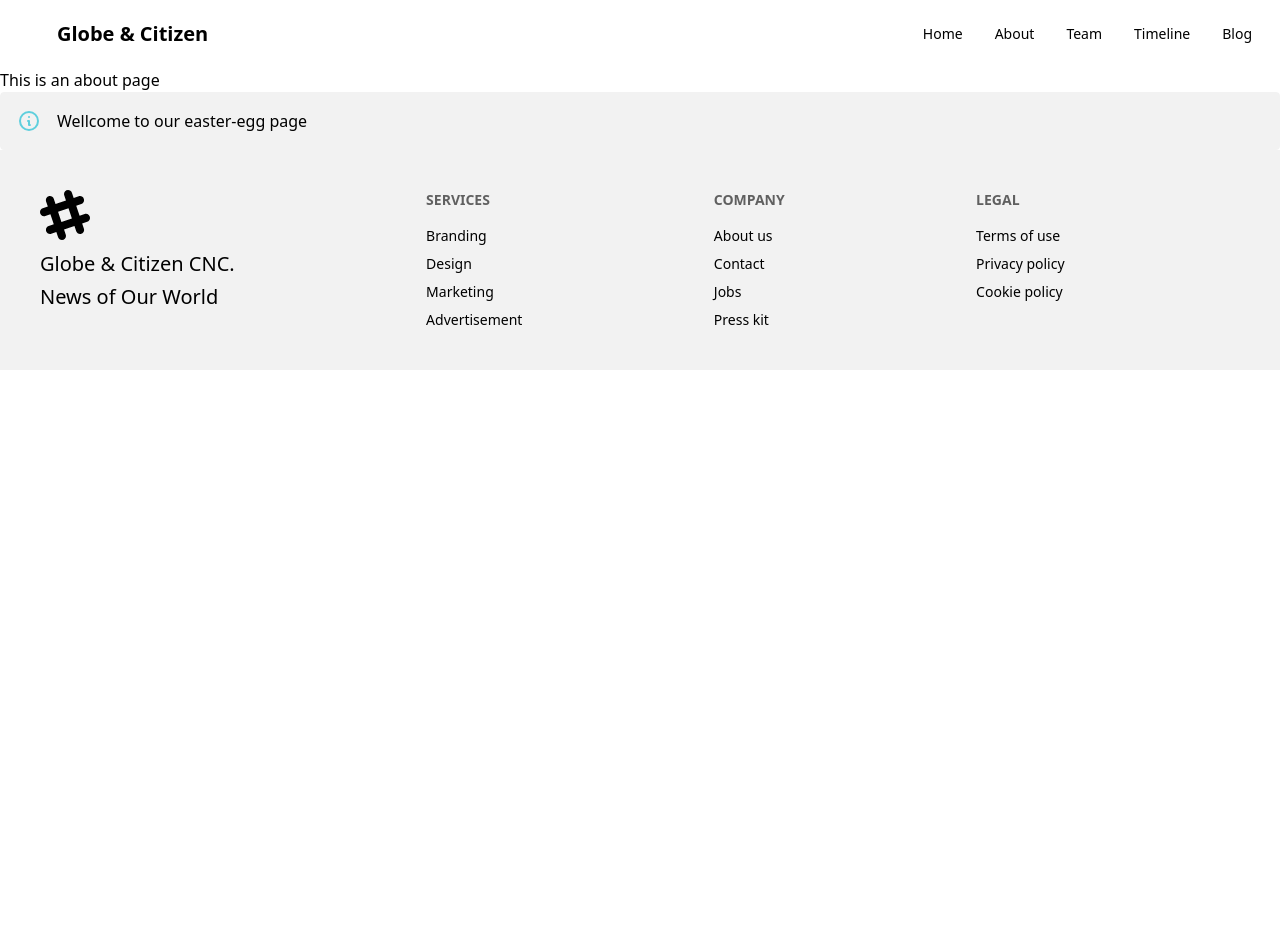
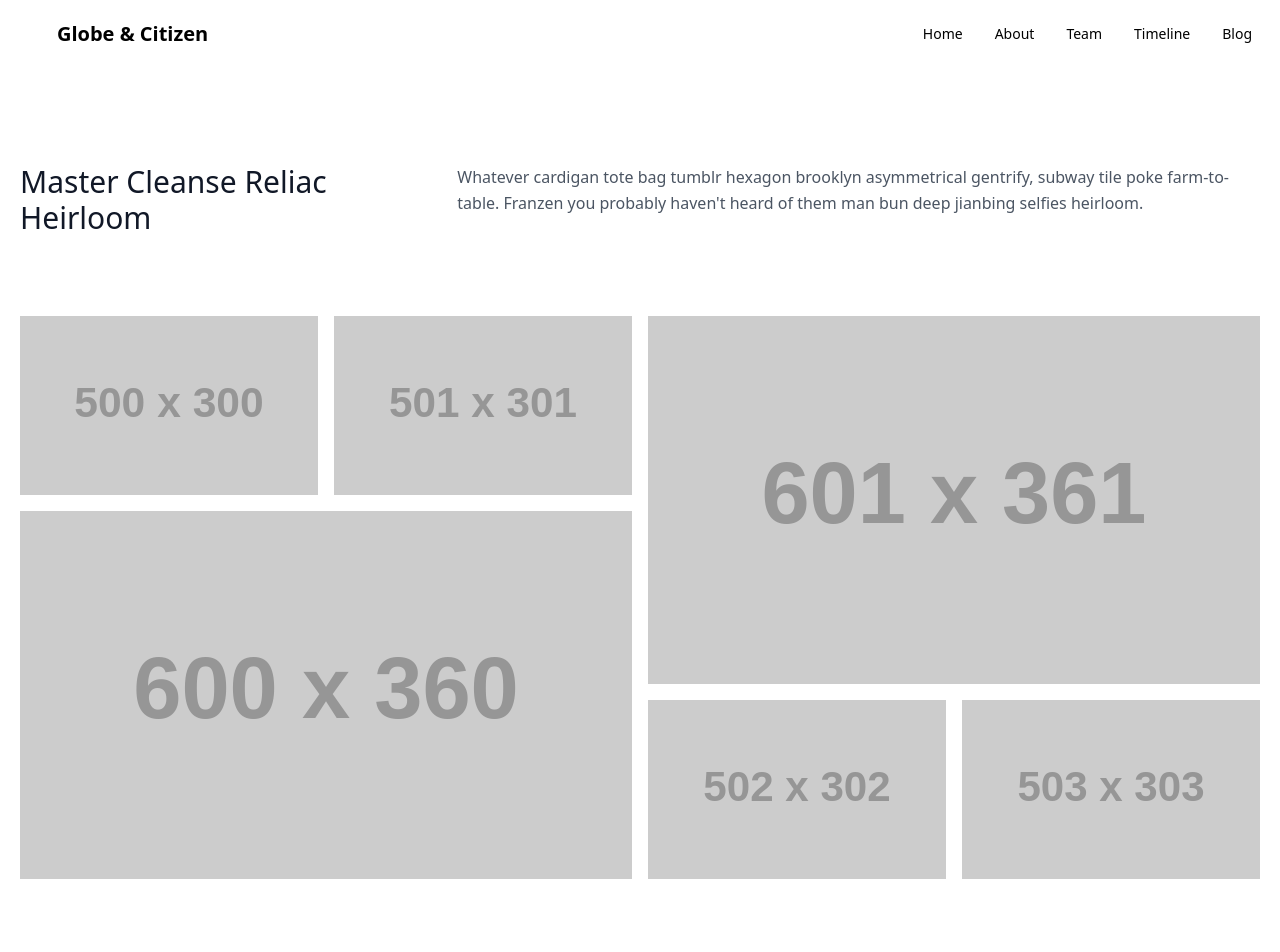
Before and after one commit to globe-and-citizen/gc-web, a Vue app: page /about in a window 1280 px wide. Shown: the top 952 px of the page. Before the commit the page ends 800 px from the top, so only its background shows below. Built offline with nearby package versions, Linux system fonts and the light colour scheme; the HTML template or start-up script is replaced by a standard one.

Commit message:
feat: add galery

```diff
--- a/src/views/AboutView.vue
+++ b/src/views/AboutView.vue
@@ -1,12 +1,46 @@
 <template>
   <div class="">
-    <h1>This is an about page</h1>
-    <div class="container mx-auto">
-      <div role="alert" class="alert">
-        <svg xmlns="http://www.w3.org/2000/svg" fill="none" viewBox="0 0 24 24" class="stroke-info shrink-0 w-6 h-6"><path stroke-linecap="round" stroke-linejoin="round" stroke-width="2" d="M13 16h-1v-4h-1m1-4h.01M21 12a9 9 0 11-18 0 9 9 0 0118 0z"></path></svg>
-        <span>Wellcome to our easter-egg page</span>
+    <section class="text-gray-600 body-font">
+      <div class="container px-5 py-24 mx-auto flex flex-wrap">
+        <div class="flex w-full mb-20 flex-wrap">
+          <h1 class="sm:text-3xl text-2xl font-medium title-font text-gray-900 lg:w-1/3 lg:mb-0 mb-4">Master Cleanse
+            Reliac Heirloom</h1>
+          <p class="lg:pl-6 lg:w-2/3 mx-auto leading-relaxed text-base">Whatever cardigan tote bag tumblr hexagon
+            brooklyn asymmetrical gentrify, subway tile poke farm-to-table. Franzen you probably haven't heard of them
+            man bun deep jianbing selfies heirloom.</p>
+        </div>
+        <div class="flex flex-wrap md:-m-2 -m-1">
+          <div class="flex flex-wrap w-1/2">
+            <div class="md:p-2 p-1 w-1/2">
+              <img alt="gallery" class="w-full object-cover h-full object-center block"
+                   src="https://dummyimage.com/500x300">
+            </div>
+            <div class="md:p-2 p-1 w-1/2">
+              <img alt="gallery" class="w-full object-cover h-full object-center block"
+                   src="https://dummyimage.com/501x301">
+            </div>
+            <div class="md:p-2 p-1 w-full">
+              <img alt="gallery" class="w-full h-full object-cover object-center block"
+                   src="https://dummyimage.com/600x360">
+            </div>
+          </div>
+          <div class="flex flex-wrap w-1/2">
+            <div class="md:p-2 p-1 w-full">
+              <img alt="gallery" class="w-full h-full object-cover object-center block"
+                   src="https://dummyimage.com/601x361">
+            </div>
+            <div class="md:p-2 p-1 w-1/2">
+              <img alt="gallery" class="w-full object-cover h-full object-center block"
+                   src="https://dummyimage.com/502x302">
+            </div>
+            <div class="md:p-2 p-1 w-1/2">
+              <img alt="gallery" class="w-full object-cover h-full object-center block"
+                   src="https://dummyimage.com/503x303">
+            </div>
+          </div>
+        </div>
       </div>
-    </div>
+    </section>
   </div>
 </template>
 
```
